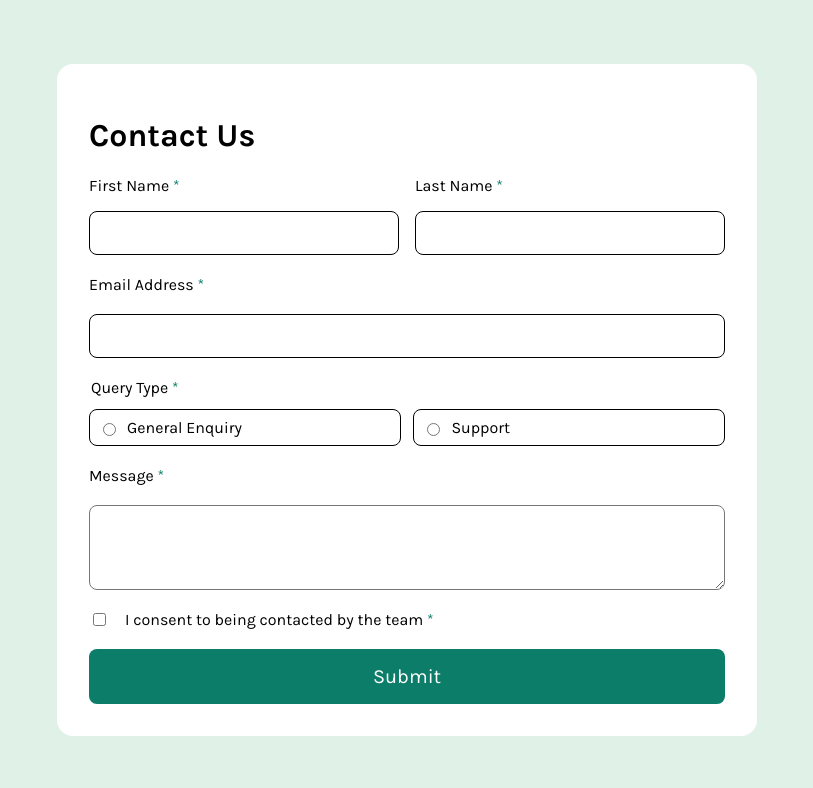
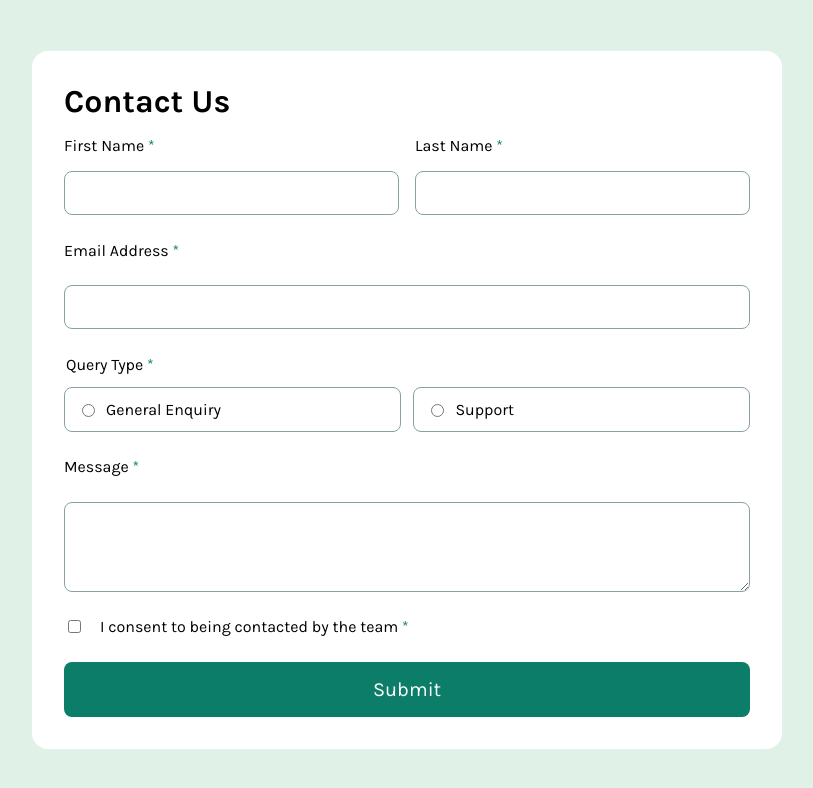
Before and after one commit to Turtlewords/contact_form, a plain HTML site: page index.html in a window 1280 px wide. Shown: the whole page, without its empty margins (233-1046 px from the left). Drawn offline with Linux system fonts and the light colour scheme.

Commit message:
padding and bordercolor tweaks

```diff
--- a/styles.css
+++ b/styles.css
@@ -42,7 +42,7 @@ body {
 
 main {
     width: 95%;
-    max-width: 700px;
+    max-width: 750px;
     background-color: var(--white);
     padding: 2rem;
     border-radius: 16px;
@@ -51,7 +51,7 @@ main {
 #form {
     display: flex;
     flex-direction: column;
-    gap: 1.25rem;
+    gap: 1.6rem;
 }
 
 #names {
@@ -81,8 +81,8 @@ fieldset label {
     display: flex;
     align-items: center;
     gap: .5rem;
-    border: 1px solid black;
-    padding: .5rem;
+    border: 1px solid var(--grey-500);
+    padding: .75rem;
     border-radius: 8px;
     flex: 1;
 }
@@ -99,7 +99,7 @@ input {
     font-size: 1rem;
     padding: .75rem;
     border-radius: 8px;
-    border: 1px solid black;
+    border: 1px solid var(--grey-500);
 }
 
 input:hover, textarea:hover, fieldset label:hover {
@@ -121,6 +121,7 @@ textarea {
     font-size: 1rem;
     line-height: 1.25;
     height: 200px;
+    border: 1px solid var(--grey-500);
 }
 
 #consent-label {
@@ -160,6 +161,10 @@ textarea {
 
 /* Typography */
 
+h1 {
+    margin: 0 0 1rem;
+}
+
 .required {
     color: var(--green-600);
 }
@@ -191,6 +196,6 @@ h2 {
     }
 
     #message {
-        height: 85px;
+        height: 90px;
     }
 }
```
